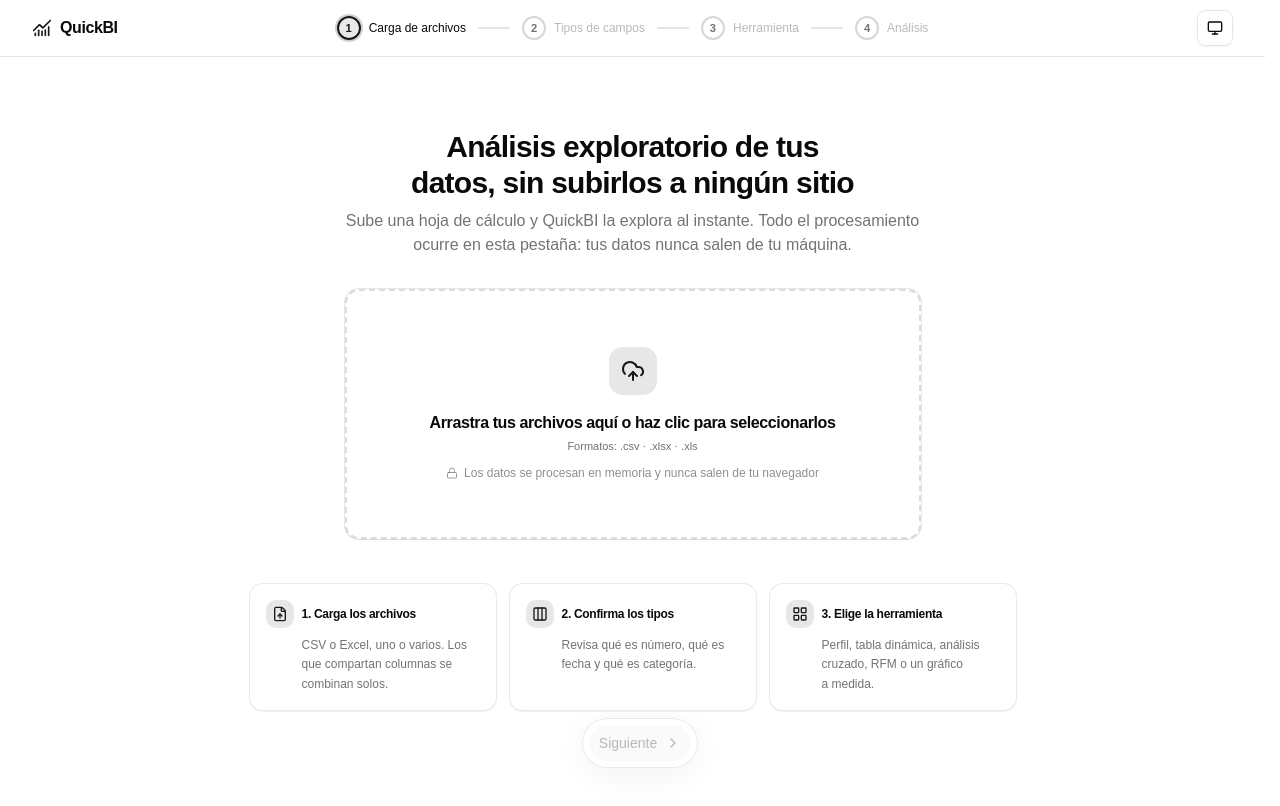
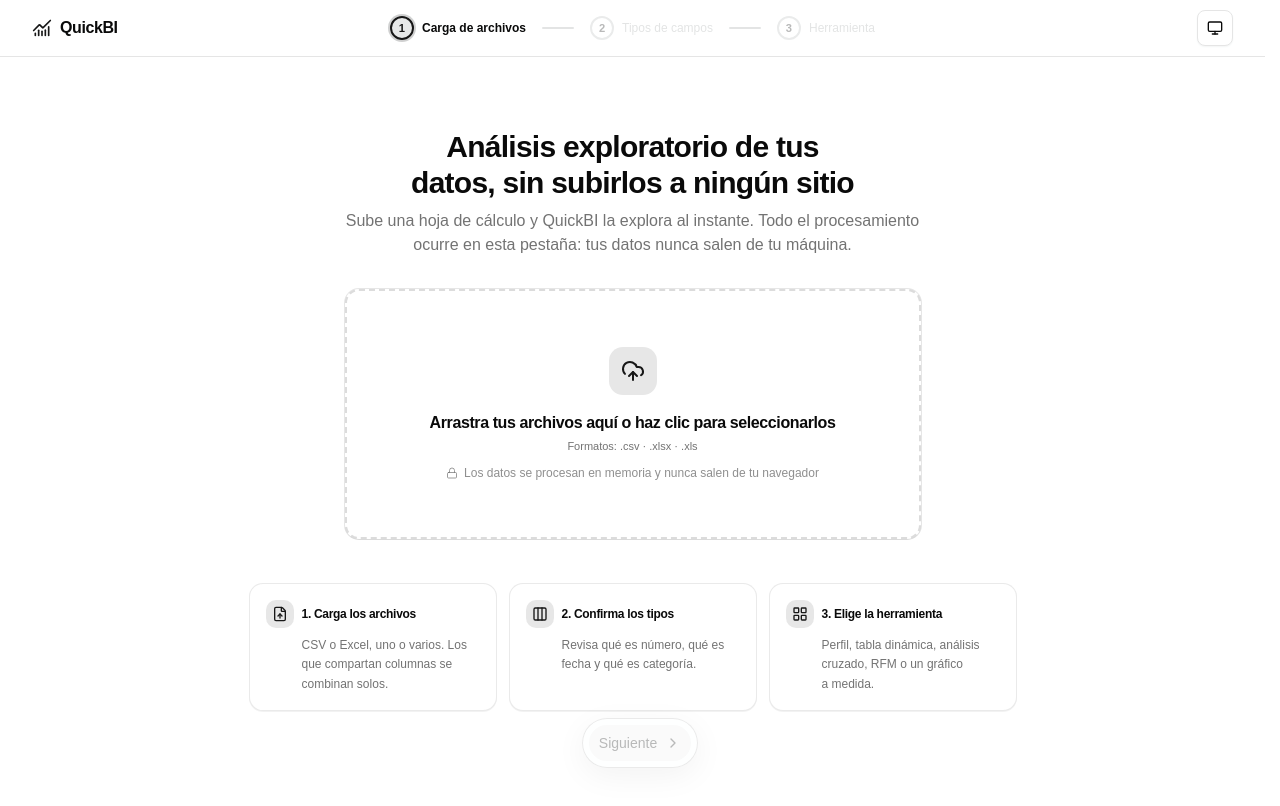
Before and after one commit to ChavezUriel/quickbi, a React (Vite) app: page / in a window 1280 px wide. Shown: the top 806 px of the page. Built offline with nearby package versions, Linux system fonts and the light colour scheme.

Commit message:
fix(wizard): keep 3 fixed steps in header and enable step click to advance

```diff
--- a/src/features/wizard/components/step-indicator.tsx
+++ b/src/features/wizard/components/step-indicator.tsx
@@ -52,7 +52,7 @@ function CompactIndicator() {
 }
 
 function FullIndicator() {
-  const { step, steps, stepLabels, goToStep } = useWizard();
+  const { step, steps, stepLabels, goToStep, canGoToStep, toolId } = useWizard();
   const currentIndex = steps.indexOf(step);
 
   return (
@@ -61,19 +61,30 @@ function FullIndicator() {
         {steps.map((id, index) => {
           const isCompleted = index < currentIndex;
           const isCurrent = index === currentIndex;
-          const isFuture = index > currentIndex;
+          const isAccessible = canGoToStep(id);
+          const isClickable =
+            isAccessible && (!isCurrent || (id === 'herramienta' && toolId !== null));
 
           return (
             <li key={id} className="flex items-center">
               <button
                 type="button"
-                disabled={isFuture}
+                disabled={!isClickable}
                 onClick={() => goToStep(id)}
                 aria-current={isCurrent ? 'step' : undefined}
+                title={
+                  isCurrent && id === 'herramienta' && toolId !== null
+                    ? 'Volver a la galería de herramientas'
+                    : `Paso ${index + 1}: ${stepLabels[id]}`
+                }
                 className={cn(
-                  'group flex items-center gap-2 rounded-full px-1 py-1 transition-colors',
+                  'group flex items-center gap-2 rounded-full px-2 py-1 transition-all duration-200',
                   'focus-visible:ring-3 focus-visible:ring-ring/50 focus-visible:outline-none',
-                  isFuture ? 'cursor-default' : 'cursor-pointer',
+                  isClickable
+                    ? 'cursor-pointer hover:bg-muted/60'
+                    : isCurrent
+                      ? 'cursor-default'
+                      : 'cursor-not-allowed opacity-50',
                 )}
               >
                 <span
@@ -82,17 +93,28 @@ function FullIndicator() {
                     isCompleted && 'border-primary bg-primary text-primary-foreground',
                     isCurrent &&
                       'border-primary bg-primary/10 text-primary ring-2 ring-primary/20',
-                    isFuture && 'border-muted-foreground/30 text-muted-foreground',
+                    !isCompleted &&
+                      !isCurrent &&
+                      isAccessible &&
+                      'border-primary/60 text-foreground group-hover:border-primary group-hover:bg-primary/10',
+                    !isCompleted &&
+                      !isCurrent &&
+                      !isAccessible &&
+                      'border-muted-foreground/30 text-muted-foreground',
                   )}
                 >
                   {isCompleted ? <Check className="size-3.5" /> : index + 1}
                 </span>
                 <span
                   className={cn(
-                    'hidden max-w-40 truncate text-xs font-medium whitespace-nowrap lg:block',
-                    isCurrent && 'text-foreground',
+                    'hidden max-w-40 truncate text-xs font-medium whitespace-nowrap lg:block transition-colors',
+                    isCurrent && 'text-foreground font-semibold',
                     isCompleted && 'text-muted-foreground group-hover:text-foreground',
-                    isFuture && 'text-muted-foreground/50',
+                    !isCompleted &&
+                      !isCurrent &&
+                      isAccessible &&
+                      'text-muted-foreground group-hover:text-foreground',
+                    !isCompleted && !isCurrent && !isAccessible && 'text-muted-foreground/40',
                   )}
                 >
                   {stepLabels[id]}
--- a/src/features/wizard/components/wizard-shell.tsx
+++ b/src/features/wizard/components/wizard-shell.tsx
@@ -20,9 +20,8 @@ export function WizardShell() {
   const { step, composedDataset, toolId } = useWizard();
   const tool = getTool(toolId);
 
-  // Solo el cuadro de mando de algunas herramientas quiere la ventana entera;
-  // los demás pasos son documentos que crecen con su contenido y quieren scroll.
-  const fill = step === 'cuadro' && tool?.fill === true;
+  const isToolOpen = step === 'herramienta' && toolId !== null;
+  const fill = isToolOpen && tool?.fill === true;
 
   return (
     <AppShell fill={fill}>
@@ -32,7 +31,7 @@ export function WizardShell() {
         className={cn(
           SHELL_CONTAINER,
           'flex-1 py-4 sm:py-6',
-          step !== 'cuadro' && 'pb-24 sm:pb-28',
+          !isToolOpen && 'pb-24 sm:pb-28',
           fill && '3xl:flex 3xl:min-h-0 3xl:flex-col 3xl:py-3',
         )}
       >
@@ -51,7 +50,7 @@ export function WizardShell() {
         )}
       </main>
 
-      {step !== 'cuadro' && <StepNavigation />}
+      {!isToolOpen && <StepNavigation />}
     </AppShell>
   );
 }
@@ -76,6 +75,9 @@ function DataWorkspace({ dataset, fill }: { dataset: ParsedDataset; fill: boolea
 
   const capabilities = useMemo(() => datasetCapabilities(mapping), [mapping]);
 
+  const isToolOpen = step === 'herramienta' && toolId !== null;
+  const isGalleryOpen = step === 'herramienta' && toolId === null;
+
   return (
     // La cadena de alturas: para que el cuadro de mando pueda medir «lo que
     // queda de ventana», cada envoltorio entre `main` y él cede su altura en
@@ -85,7 +87,7 @@ function DataWorkspace({ dataset, fill }: { dataset: ParsedDataset; fill: boolea
         <ColumnMapper dataset={dataset} state={mapping} />
       </div>
 
-      <div style={{ display: step === 'herramienta' ? undefined : 'none' }}>
+      <div style={{ display: isGalleryOpen ? undefined : 'none' }}>
         <ToolGallery
           capabilities={capabilities}
           selected={toolId}
@@ -103,6 +105,7 @@ function DataWorkspace({ dataset, fill }: { dataset: ParsedDataset; fill: boolea
           mapping={mapping}
           capabilities={capabilities}
           fill={fill}
+          active={isToolOpen}
           onReady={setToolReady}
         />
       )}
@@ -116,6 +119,7 @@ function ToolHost({
   mapping,
   capabilities,
   fill,
+  active,
   onReady,
 }: {
   tool: ToolDefinition;
@@ -123,10 +127,10 @@ function ToolHost({
   mapping: ReturnType<typeof useColumnMapping>;
   capabilities: ReturnType<typeof datasetCapabilities>;
   fill: boolean;
+  active: boolean;
   onReady: (ready: boolean) => void;
 }) {
-  const { step, goToStep } = useWizard();
-  const active = step === 'cuadro';
+  const { setToolId } = useWizard();
 
   // Los tipos se pueden corregir después de elegir la herramienta, y esa
   // corrección puede dejarla sin lo que necesitaba. Es preferible decirlo a
@@ -151,7 +155,7 @@ function ToolHost({
           <AlertTitle>{tool.label} ya no encaja con estos datos</AlertTitle>
           <AlertDescription className="space-y-2">
             <p>{availability.reason}</p>
-            <Button variant="outline" size="sm" onClick={() => goToStep('herramienta')}>
+            <Button variant="outline" size="sm" onClick={() => setToolId(null)}>
               Elegir otra herramienta
             </Button>
           </AlertDescription>
--- a/src/features/wizard/wizard-context.ts
+++ b/src/features/wizard/wizard-context.ts
@@ -11,14 +11,12 @@ import type { ParsedDataset } from '@/features/dataset/types';
 export type WizardStepId =
   | 'carga'
   | 'tipos'
-  | 'herramienta'
-  | 'cuadro';
+  | 'herramienta';
 
 export const STEP_LABELS: Record<WizardStepId, string> = {
   carga: 'Carga de archivos',
   tipos: 'Tipos de campos',
   herramienta: 'Herramienta',
-  cuadro: 'Análisis',
 };
 
 export interface SchemaGroup {
@@ -36,6 +34,7 @@ export interface WizardStore {
   goNext: () => void;
   goBack: () => void;
   goToStep: (step: WizardStepId) => void;
+  canGoToStep: (step: WizardStepId) => boolean;
 
   datasets: ParsedDataset[];
   schemaGroups: SchemaGroup[];
--- a/src/features/wizard/wizard-provider.tsx
+++ b/src/features/wizard/wizard-provider.tsx
@@ -11,9 +11,8 @@ import {
   getSchemaFingerprint,
   mergeDatasets,
 } from '@/features/upload/lib/merge-datasets';
-import { getTool } from '@/features/tools/registry';
 
-const STEPS: WizardStepId[] = ['carga', 'tipos', 'herramienta', 'cuadro'];
+const STEPS: WizardStepId[] = ['carga', 'tipos', 'herramienta'];
 
 export function WizardProvider({ children }: { children: ReactNode }) {
   const [step, setStep] = useState<WizardStepId>('carga');
@@ -76,14 +75,8 @@ export function WizardProvider({ children }: { children: ReactNode }) {
     return mergeDatasets(matchingDatasets);
   }, [datasets, selectedFingerprint, schemaGroups]);
 
-  const tool = getTool(toolId);
-
   const steps = STEPS;
-
-  const stepLabels = useMemo<Record<WizardStepId, string>>(
-    () => ({ ...STEP_LABELS, cuadro: tool?.label ?? STEP_LABELS.cuadro }),
-    [tool],
-  );
+  const stepLabels = STEP_LABELS;
 
   // Reset mapping readiness when the dataset changes
   useEffect(() => {
@@ -97,49 +90,59 @@ export function WizardProvider({ children }: { children: ReactNode }) {
       case 'tipos':
         return composedDataset !== null && mappingReady;
       case 'herramienta':
-        return tool !== null;
-      case 'cuadro':
         return false;
     }
-  }, [step, selectedFingerprint, composedDataset, mappingReady, tool]);
+  }, [step, selectedFingerprint, composedDataset, mappingReady]);
 
-  // Cambiar de herramienta puede acortar la secuencia por debajo del paso
-  // actual; si eso pasa, el asistente retrocede al último paso que sigue
-  // existiendo en vez de quedarse en un paso que ya no está.
-  useEffect(() => {
-    if (!steps.includes(step)) {
-      setStep(steps[steps.length - 1] ?? 'carga');
-    }
-  }, [steps, step]);
+  const canGoToStep = useCallback(
+    (target: WizardStepId): boolean => {
+      switch (target) {
+        case 'carga':
+          return true;
+        case 'tipos':
+          return selectedFingerprint !== null && composedDataset !== null;
+        case 'herramienta':
+          return composedDataset !== null && mappingReady;
+      }
+    },
+    [selectedFingerprint, composedDataset, mappingReady],
+  );
+
+  const goToStep = useCallback(
+    (target: WizardStepId) => {
+      if (!canGoToStep(target)) return;
+
+      if (target === 'herramienta') {
+        if (step === 'herramienta' && toolId !== null) {
+          setToolIdState(null);
+        }
+      }
+      setStep(target);
+    },
+    [canGoToStep, step, toolId],
+  );
 
   const goNext = useCallback(() => {
     setStep((current) => {
       const index = steps.indexOf(current);
-      return steps[index + 1] ?? current;
+      const next = steps[index + 1];
+      if (next && canGoToStep(next)) {
+        return next;
+      }
+      return current;
     });
-  }, [steps]);
+  }, [steps, canGoToStep]);
 
   const goBack = useCallback(() => {
+    if (step === 'herramienta' && toolId !== null) {
+      setToolIdState(null);
+      return;
+    }
     setStep((current) => {
       const index = steps.indexOf(current);
       return index > 0 ? (steps[index - 1] ?? current) : current;
     });
-  }, [steps]);
-
-  const goToStep = useCallback(
-    (target: WizardStepId) => {
-      const targetIndex = steps.indexOf(target);
-      const currentIndex = steps.indexOf(step);
-      if (targetIndex < 0 || currentIndex < 0) return;
-
-      // Se puede volver a cualquier paso ya visitado, y avanzar solo al
-      // siguiente, y solo si el actual está resuelto.
-      if (targetIndex < currentIndex || (targetIndex === currentIndex + 1 && canAdvance)) {
-        setStep(target);
-      }
-    },
-    [steps, step, canAdvance],
-  );
+  }, [step, toolId, steps]);
 
   const addDataset = useCallback((dataset: ParsedDataset) => {
     setDatasets((prev) => [...prev, dataset]);
@@ -157,7 +160,7 @@ export function WizardProvider({ children }: { children: ReactNode }) {
   const selectTool = useCallback((id: string) => {
     setToolIdState(id);
     setToolReady(false);
-    setStep('cuadro');
+    setStep('herramienta');
   }, []);
 
   const store = useMemo<WizardStore>(
@@ -168,6 +171,7 @@ export function WizardProvider({ children }: { children: ReactNode }) {
       goNext,
       goBack,
       goToStep,
+      canGoToStep,
       datasets,
       schemaGroups,
       selectedFingerprint,
@@ -191,6 +195,7 @@ export function WizardProvider({ children }: { children: ReactNode }) {
       goNext,
       goBack,
       goToStep,
+      canGoToStep,
       datasets,
       schemaGroups,
       selectedFingerprint,
```
